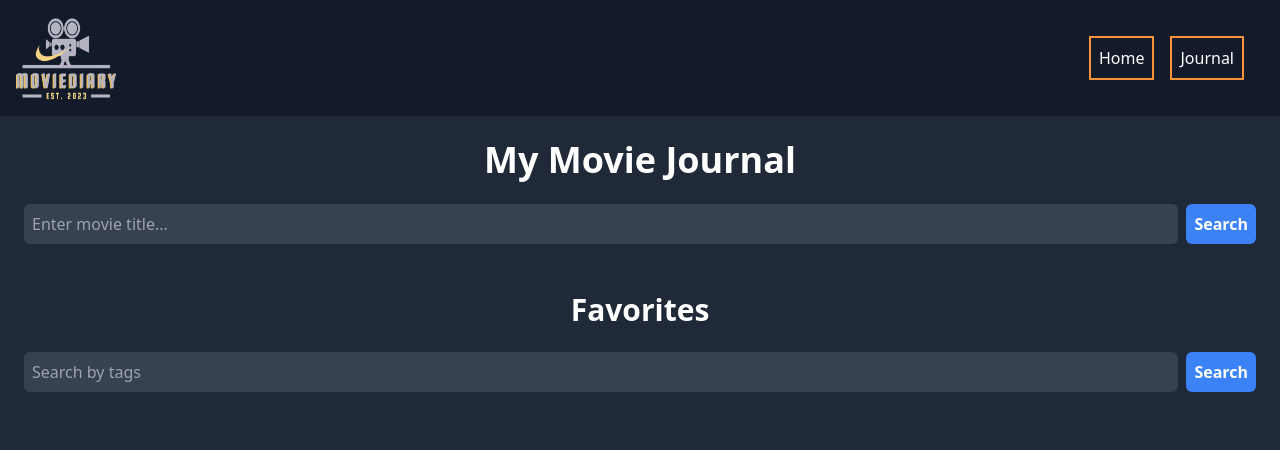
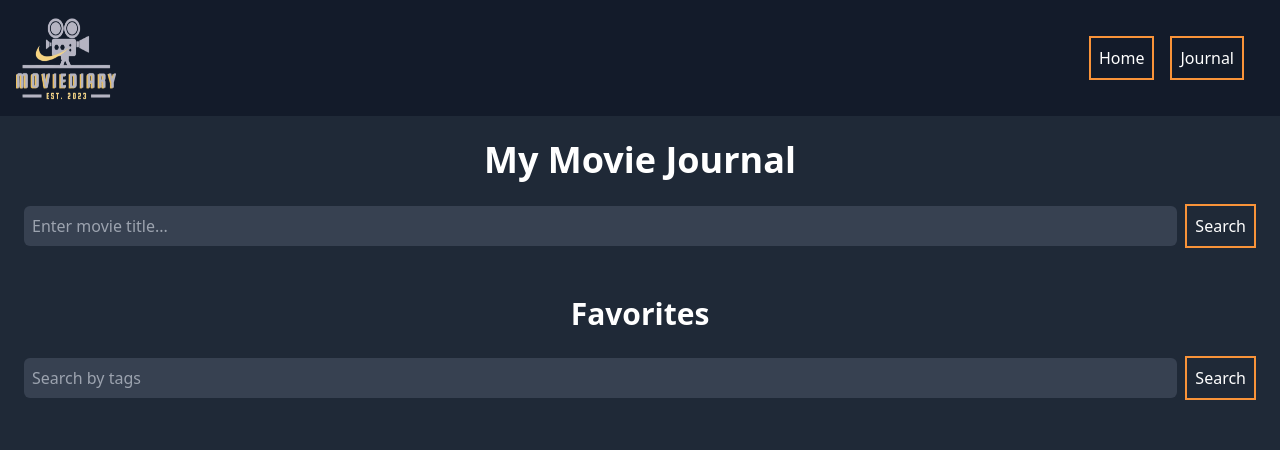
Before and after one commit to nishantabanik/MovieDiary, a plain HTML site: page journal.html in a window 1280 px wide. Shown: the top 450 px of the page. Drawn offline with nearby package versions, Linux system fonts and the light colour scheme; no server answers.

Commit message:
changed buttons in Journal

```diff
--- a/journal.html
+++ b/journal.html
@@ -45,7 +45,7 @@
           />
           <button
             id="searchButton"
-            class="bg-blue-500 hover:bg-blue-700 p-2 rounded-md font-bold"
+            class="bg-transparent border-2 border-[#f99339] hover:bg-[#f99339] p-2"
           >
             Search
           </button>
@@ -68,7 +68,7 @@
           />
           <button
             id="tagsSearchButton"
-            class="bg-blue-500 hover:bg-blue-700 p-2 rounded-md font-bold"
+            class="bg-transparent border-2 border-[#f99339] hover:bg-[#f99339] p-2"
           >
             Search
           </button>
--- a/journal.js
+++ b/journal.js
@@ -102,7 +102,7 @@ function displayFavorites() {
                             class="rounded px-2 py-1 mt-2 text-gray-700 w-2/3"
                             onkeydown="if(event.key === 'Enter') addTag(${movie.id}, this.value)">
                         <button
-                            class="bg-blue-500 text-white px-2 py-1 w-2/3 rounded"
+                            class="bg-transparent border-2 border-[#f99339] hover:bg-[#f99339] p-2 w-2/3"
                             onclick="addTag(${movie.id}, document.getElementById('tagInput-${movie.id}').value)">
                             Add Tag
                         </button>
```
